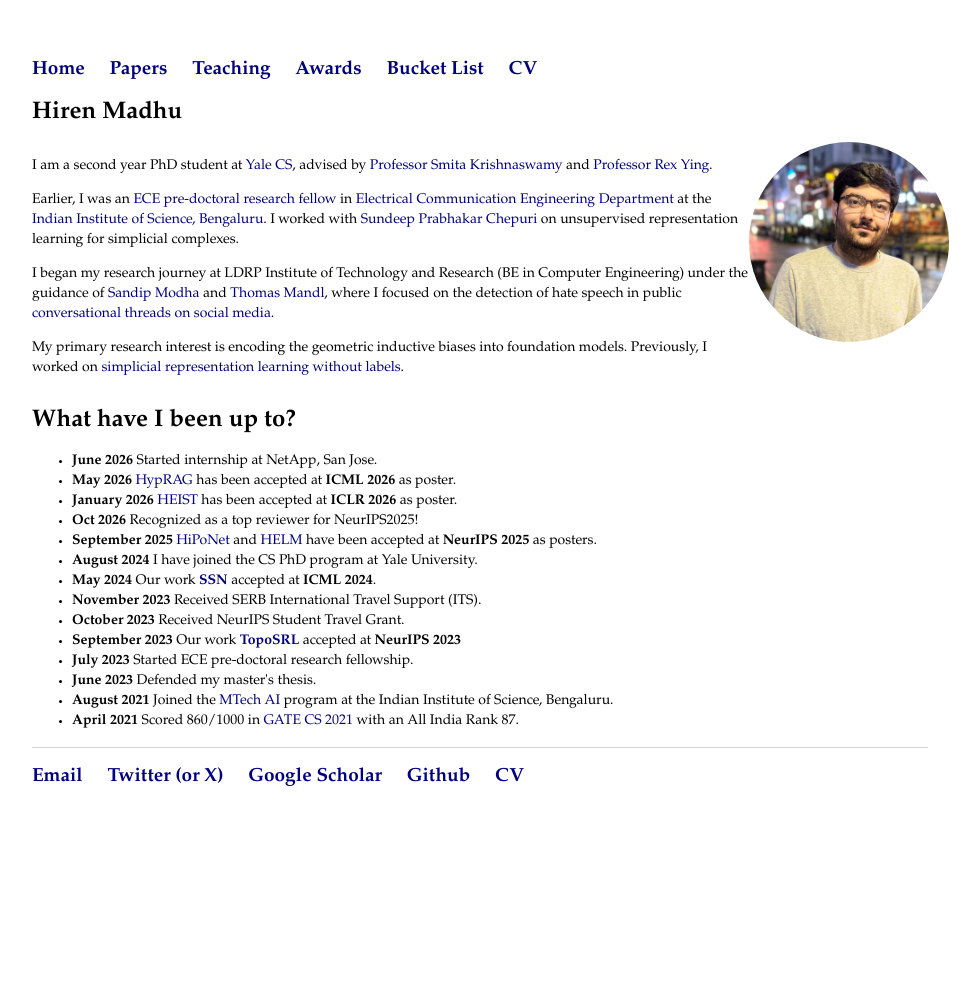
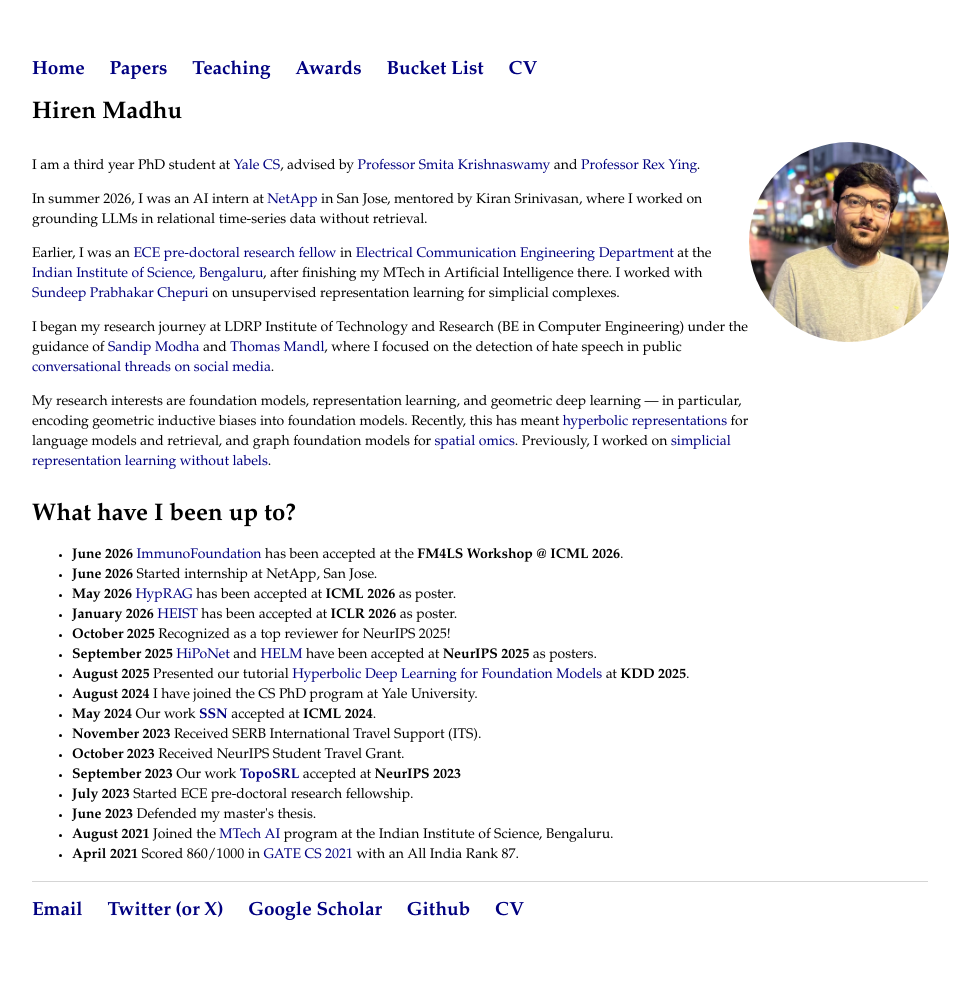
Before and after one commit to HirenMadhu/hirenmadhu.github.io, a Jekyll site: the page built from index.html, in a window 1280 px wide. Shown: the whole page, without its empty margins (160-1140 px from the left). Built offline with Jekyll 4.4.1, drawn with Linux system fonts in a browser that asks for light colours; before the commit the page ends 900 px from its top, so only the background shows below that.

Commit message:
Add Internship and Update cv

```diff
--- a/_layouts/default.html
+++ b/_layouts/default.html
@@ -23,7 +23,7 @@
 			</div><!-- /.container -->
 			<footer>
 	    		<ul>
-	        		<li><a href="mailto:hirenmadhu@iisc.ac.in">Email</a></li>
+	        		<li><a href="mailto:hiren.madhu@yale.edu">Email</a></li>
 				<li><a href="https://twitter.com/hiren_madhu">Twitter (or X)</a></li>
 				<li><a href="https://scholar.google.com/citations?hl=en&user=Bt8Q-x0AAAAJ&view_op=list_works&sortby=pubdate">Google Scholar</a></li>
 	        		<li><a href="https://github.com/HirenMadhu">Github</a></li>
--- a/awards/index.html
+++ b/awards/index.html
@@ -4,6 +4,7 @@ title: Awards & Achievements
 ---
 	<h1>{{ page.title }}</h1>
 	<ul>
+		<li> <b> Top Reviewer, NeurIPS 2025 </b> </li>
 		<li> <b> SERB International Travel Support (ITS) </b> </li>
 		<li> <b> NeurIPS Student Travel Grant </b> </li>
 		<li> <b> All India Rank 87 in GATE CS 2021 </b> </li>
--- a/index.html
+++ b/index.html
@@ -5,10 +5,11 @@ title: Hiren Madhu
 <div>
     <h1> Hiren Madhu</h1>
     <div class="blurb" style="width: 80%; float:left; flex:1">
-    <p> I am a second year PhD student at <a href="https://cpsc.yale.edu/">Yale CS</a>, advised by <a href="https://krishnaswamylab.org/">Professor Smita Krishnaswamy</a> and <a href="https://www.cs.yale.edu/homes/ying-rex/">Professor Rex Ying</a>.</p>
-    <p> Earlier, I was an <a href="https://ece.iisc.ac.in/~ecepredoc/index.html">ECE pre-doctoral research fellow</a> in <a href="https://ece.iisc.ac.in/">Electrical Communication Engineering Department</a> at the <a href="https://iisc.ac.in/">Indian Institute of Science, Bengaluru</a>. I worked with <a href="https://ece.iisc.ac.in/~spchepuri/">Sundeep Prabhakar Chepuri</a> on unsupervised representation learning for simplicial complexes.
+    <p> I am a third year PhD student at <a href="https://cpsc.yale.edu/">Yale CS</a>, advised by <a href="https://krishnaswamylab.org/">Professor Smita Krishnaswamy</a> and <a href="https://www.cs.yale.edu/homes/ying-rex/">Professor Rex Ying</a>.</p>
+    <p> In summer 2026, I was an AI intern at <a href="https://www.netapp.com/">NetApp</a> in San Jose, mentored by Kiran Srinivasan, where I worked on grounding LLMs in relational time-series data without retrieval.
+    <p> Earlier, I was an <a href="https://ece.iisc.ac.in/~ecepredoc/index.html">ECE pre-doctoral research fellow</a> in <a href="https://ece.iisc.ac.in/">Electrical Communication Engineering Department</a> at the <a href="https://iisc.ac.in/">Indian Institute of Science, Bengaluru</a>, after finishing my MTech in Artificial Intelligence there. I worked with <a href="https://ece.iisc.ac.in/~spchepuri/">Sundeep Prabhakar Chepuri</a> on unsupervised representation learning for simplicial complexes.
     <p> I began my research journey at LDRP Institute of Technology and Research (BE in Computer Engineering) under the guidance of <a href="https://scholar.google.com/citations?user=J0lkcsQAAAAJ">Sandip Modha</a> and <a href="https://www.uni-hildesheim.de/fb3/institute/iwist/mitglieder/mandl/">Thomas Mandl</a>, where I focused on the detection of hate speech in public <a href="https://www.sciencedirect.com/science/article/abs/pii/S0957417422023600">conversational threads on social media</a>.
-    <p> My primary research interest is encoding the geometric inductive biases into foundation models. Previously, I worked on <a href="https://neurips.cc/virtual/2023/poster/72124">simplicial representation</a> <a href="https://icml.cc/virtual/2024/poster/32736"> learning without labels</a>.
+    <p> My research interests are foundation models, representation learning, and geometric deep learning &mdash; in particular, encoding geometric inductive biases into foundation models. Recently, this has meant <a href="https://arxiv.org/abs/2505.24722">hyperbolic</a> <a href="https://arxiv.org/abs/2602.07739">representations</a> for language models and retrieval, and graph foundation models for <a href="https://arxiv.org/abs/2506.11152">spatial omics</a>. Previously, I worked on <a href="https://neurips.cc/virtual/2023/poster/72124">simplicial representation</a> <a href="https://icml.cc/virtual/2024/poster/32736"> learning without labels</a>.
     </div>
         <div class="blurb" style="width: 20%; float:right">
             <img src="hiren 1.jpeg" alt="Self picture" style="width:200px;height:200px; border-radius: 50%;">
@@ -20,11 +21,13 @@ title: Hiren Madhu
 <div class="blurb">
 <h1> What have I been up to?</h1>
 <ul>
+<li><b>June 2026</b> <a href="https://openreview.net/forum?id=9RKfXWSQme">ImmunoFoundation</a> has been accepted at the <b>FM4LS Workshop @ ICML 2026</b>. </li>
 <li><b>June 2026</b> Started internship at NetApp, San Jose. </li>
 <li><b>May 2026</b> <a href="https://arxiv.org/abs/2602.07739">HypRAG</a> has been accepted at <b>ICML 2026</b> as poster. </li>
 <li><b>January 2026</b> <a href="https://arxiv.org/abs/2506.11152">HEIST</a> has been accepted at <b>ICLR 2026</b> as poster. </li>
-<li><b>Oct 2026</b> Recognized as a top reviewer for NeurIPS2025! </li>
+<li><b>October 2025</b> Recognized as a top reviewer for NeurIPS 2025! </li>
 <li><b>September 2025</b> <a href="https://arxiv.org/abs/2502.07746">HiPoNet</a> and <a href="https://arxiv.org/abs/2505.24722">HELM</a> have been accepted at <b>NeurIPS 2025</b> as posters. </li>
+<li><b>August 2025</b> Presented our tutorial <a href="https://dl.acm.org/doi/abs/10.1145/3711896.3736564">Hyperbolic Deep Learning for Foundation Models</a> at <b>KDD 2025</b>. </li>
 <li><b>August 2024</b> I have joined the CS PhD program at Yale University. </li>
 <li><b>May 2024</b> Our work <a href="https://icml.cc/virtual/2024/poster/32736"><b>SSN</b></a> accepted at <b>ICML 2024</b>. </li>
 <li><b>November 2023</b> Received SERB International Travel Support (ITS).</li>
```
Also changed, not shown: papers/index.html (+15 -1 lines), 2 other files.
